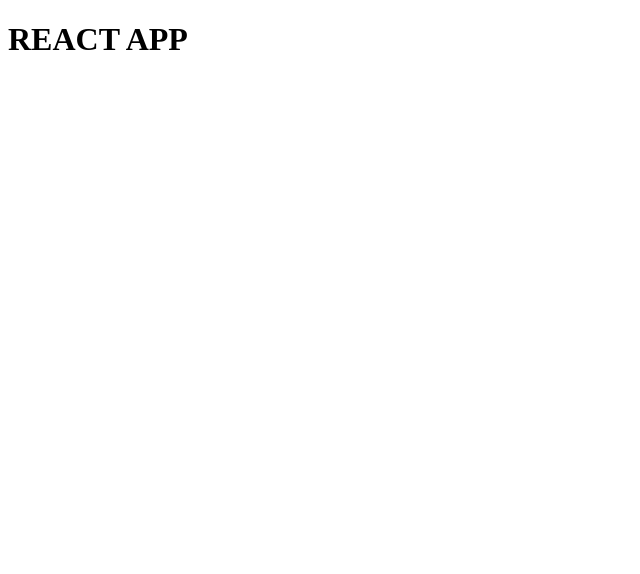
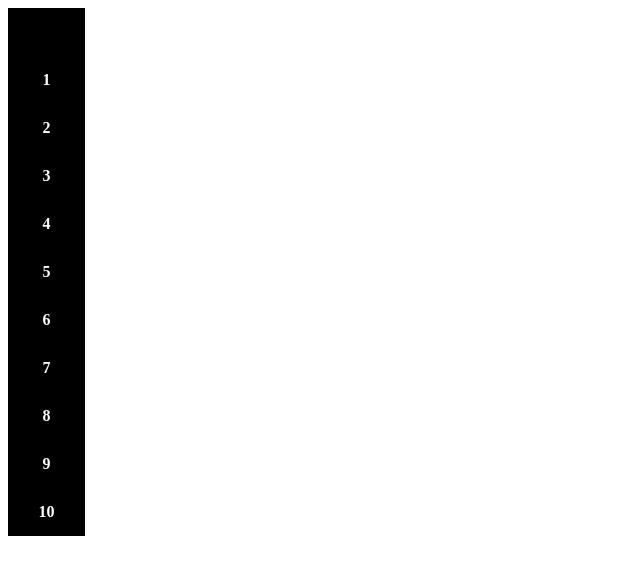
Before and after one commit to caadf/Battleship-cadf, a React app: page / in a window 1280 px wide. Shown: the top 574 px of the page, without its empty margins (0-640 px from the left). Built offline with nearby package versions, Linux system fonts and the light colour scheme.

Commit message:
comenzando a armar el tablero del juego

```diff
--- a/package.json
+++ b/package.json
@@ -35,6 +35,7 @@
     "webpack-dev-server": "^4.15.1"
   },
   "dependencies": {
+    "bootstrap": "^5.3.3",
     "react": "^18.2.0",
     "react-dom": "^18.2.0"
   }
--- a/src/App.jsx
+++ b/src/App.jsx
@@ -1,8 +1,12 @@
 import React from 'react';
+import Tablero from './componentes/tablero';
 
 const App = () => {
     return (
-        <h1>REACT APP</h1>
+        <>
+        <Tablero />
+
+    </>
     )
 }
 
--- /dev/null
+++ b/src/componentes/tablero.jsx
@@ -0,0 +1,29 @@
+import React, { useState } from 'react';
+
+const Tablero = () => {
+
+  return (
+    <>
+      <div className='container'>
+      <div className='row d-flex'>
+        <div className='tile header'></div>
+        <div className='tile header'>1</div>
+        <div className='tile header'>2</div>
+        <div className='tile header'>3</div>
+        <div className='tile header'>4</div>
+        <div className='tile header'>5</div>
+        <div className='tile header'>6</div>
+        <div className='tile header'>7</div>
+        <div className='tile header'>8</div>
+        <div className='tile header'>9</div>
+        <div className='tile header'>10</div>
+      </div>
+    </div>
+
+    </>
+
+  )
+}
+
+
+  export default Tablero;
--- /dev/null
+++ b/src/index.css
@@ -0,0 +1,22 @@
+.container{
+  justify-content: center;
+}
+.tile{
+  flex-wrap: nowrap;
+  box-sizing: border-box;
+  max-width: 6vw !important;
+  max-height: 60px;
+  height: 6vh !important;
+  background: rgba(247, 247, 247, 0.9);
+  border: 1px solid black;
+  display: flex;
+  align-items: center;
+  justify-content: center;
+  font-weight: bolder;
+}
+
+
+.header{
+  background: black;
+  color: white;
+}
--- a/src/index.js
+++ b/src/index.js
@@ -1,5 +1,6 @@
 import React from 'react';
 import ReactDOM from 'react-dom/client';
 import App from './App';
+import "./index.css";
 
 ReactDOM.createRoot(document.querySelector('#root')).render(<App />)
```
Also changed, not shown: 1 other file (tests, documents, lock files or other folders).
